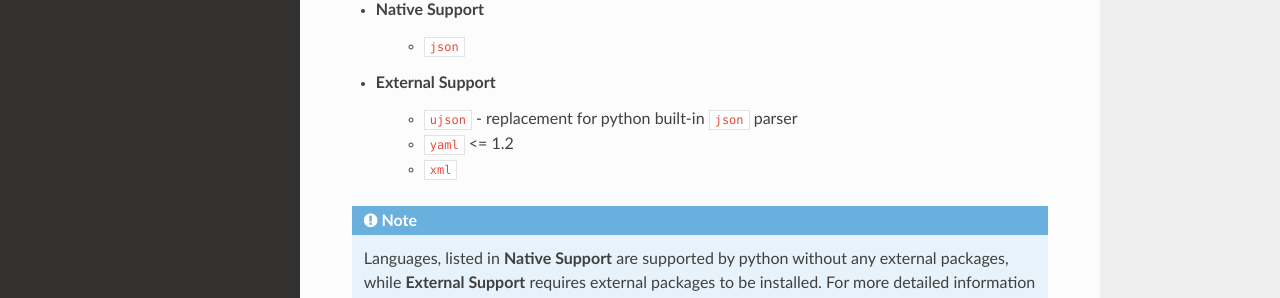
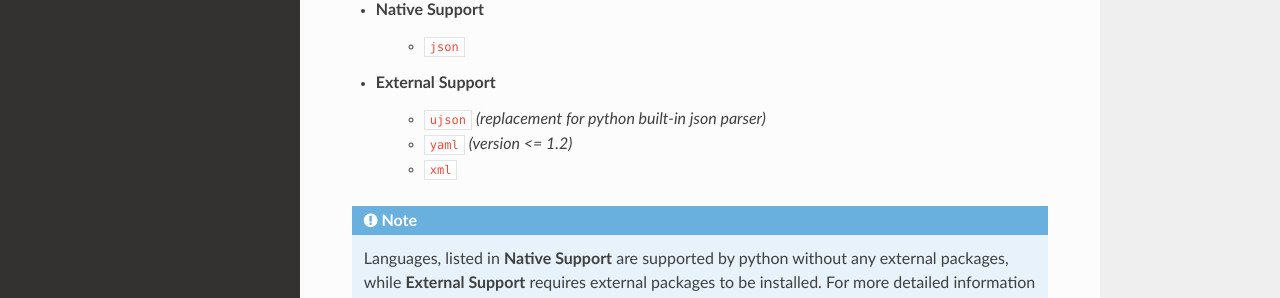
Before and after one commit to maximilionus/interform, a Sphinx documentation site: the page built from docs/general.rst, in a window 1280 px wide and 1328 px high. Shown: the part 468-766 px from the top of the window. Built offline with Sphinx 7.4.7 and the Read the Docs theme 2.0.0, drawn with Linux system fonts in a browser that asks for light colours; the version number could not be read and is left out.

Commit message:
README, docs and main init enhanced

```diff
--- a/README.rst
+++ b/README.rst
@@ -15,8 +15,8 @@ List of currently supported languages.
 - Native Support
     - ``json``
 - External Support
-    - ``ujson`` - replacement for python built-in ``json`` parser
-    - ``yaml`` <= 1.2
+    - ``ujson`` *(replacement for python built-in json parser)*
+    - ``yaml`` *(version <= 1.2)*
     - ``xml``
 
 ..
--- a/docs/general.rst
+++ b/docs/general.rst
@@ -15,8 +15,8 @@ List of currently supported languages.
 - Native Support
     - ``json``
 - External Support
-    - ``ujson`` - replacement for python built-in ``json`` parser
-    - ``yaml`` <= 1.2
+    - ``ujson`` *(replacement for python built-in json parser)*
+    - ``yaml`` *(version <= 1.2)*
     - ``xml``
 
 .. note::
```
Also changed, not shown: CHANGELOG.md (+7 -0 lines), interform/__init__.py (+8 -5 lines).
